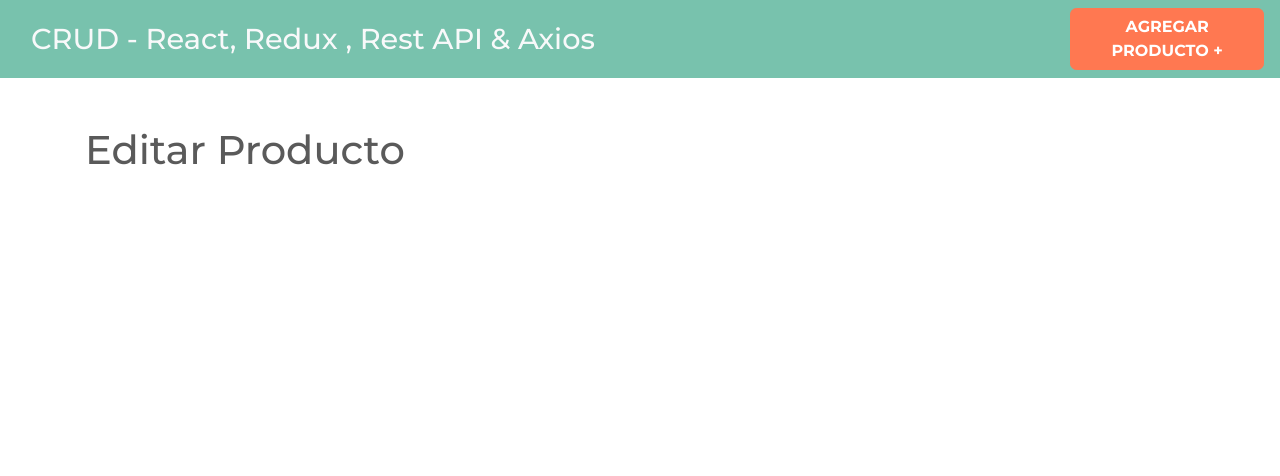
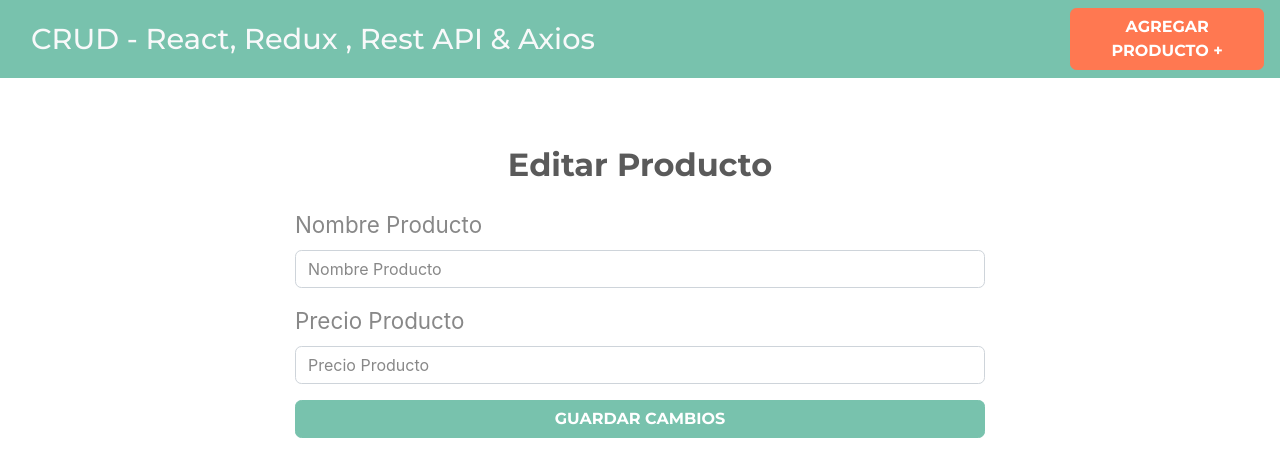
Before and after one commit to alejandrobecerraptor/react-redux-reactRouterDOM-CRUD, a React (Create React App) app: page /productos/editar/1 in a window 1280 px wide. Shown: the top 476 px of the page. Built offline with nearby package versions, Linux system fonts and the light colour scheme.

Commit message:
creando la edicion de productos y listado

```diff
--- a/src/components/EditarProducto.js
+++ b/src/components/EditarProducto.js
@@ -2,7 +2,40 @@
 
 const EditarProducto = () => {
     return (
-        <h1>Editar Producto</h1>
+        <div className="row justify-content-center">
+        <div className="col-md-8">
+            <div className="car">
+                <div className="card-body">
+                    <h2 className="text-center mb-4 font-weight-bold">
+                        Editar Producto
+                    </h2>
+
+                    <form>
+                        <div className="form-group">
+                            <label>Nombre Producto</label>
+                            <input
+                                type="text"
+                                className="form-control"
+                                placeholder="Nombre Producto"
+                                name="nombre"/>
+                        </div>
+                        <div className="form-group">
+                            <label>Precio Producto</label>
+                            <input
+                                type="number"
+                                className="form-control"
+                                placeholder="Precio Producto"
+                                name="precio" />
+                        </div>
+
+                        <button className="btn btn-primary font-weight-bold text-uppercase d-block w-100">
+                           Guardar Cambios
+                        </button>
+                    </form>
+                </div>
+            </div>
+        </div>
+    </div>
      );
 }
 
--- a/src/components/Productos.js
+++ b/src/components/Productos.js
@@ -1,8 +1,23 @@
-import React from 'react';
+import React,{Fragment} from 'react';
 
 const Productos = () => {
     return (
-        <h1>Desde productos.js</h1>
+        <Fragment>
+            <h2 className="text-center my-5">Listado de Productos</h2>
+
+            <table className="table table-striped">
+                <thead className="bg-primary table-dark">
+                    <tr>
+                        <th scope="col">Nombre</th>
+                        <th scope="col">Precio</th>
+                        <th scope="col">Acciones</th>
+                    </tr>
+                </thead>
+                <tbody>
+
+                </tbody>
+            </table>
+        </Fragment>
      );
 }
 
```
